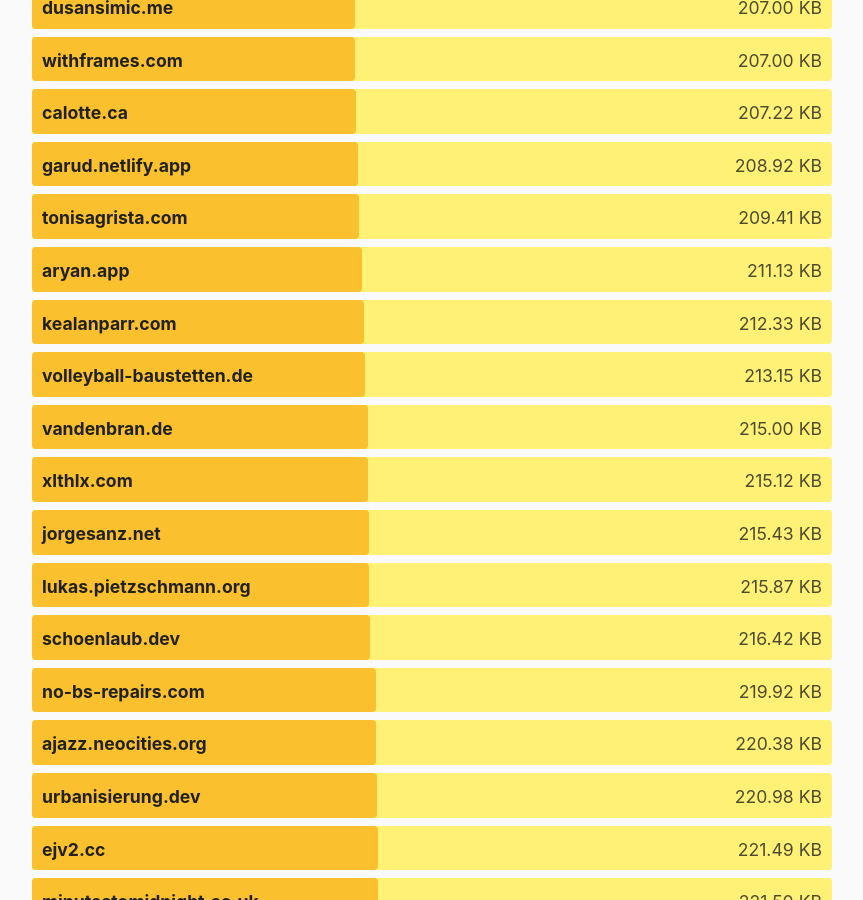
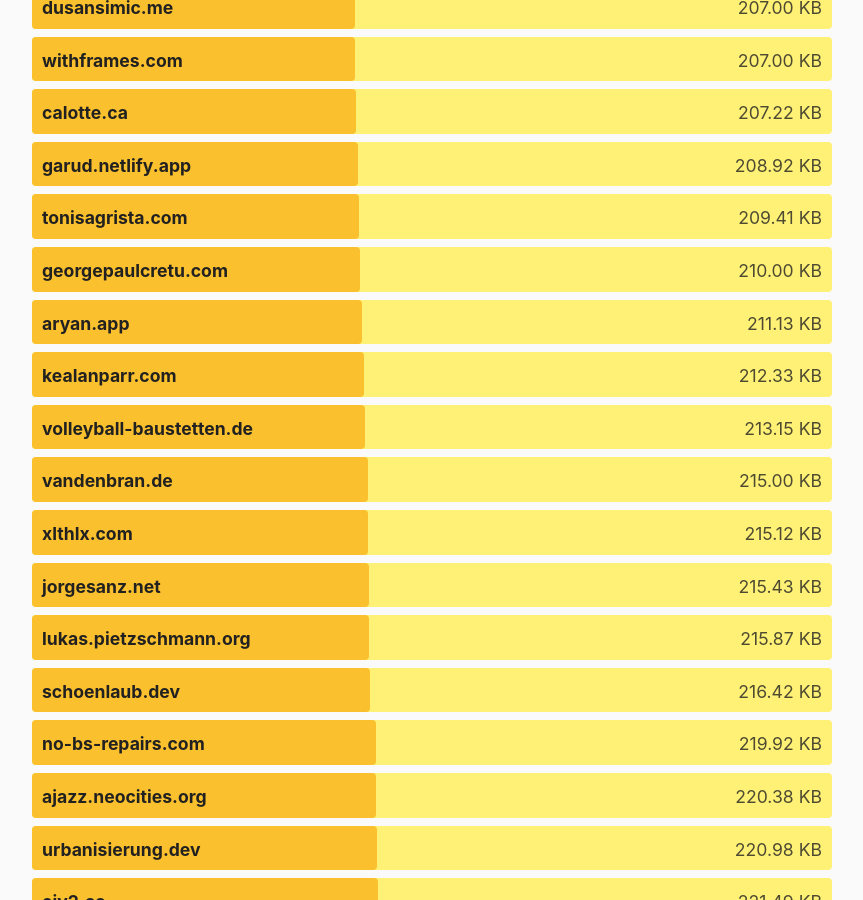
Before and after one commit to kevquirk/512kb.club, a Jekyll site: the page built from index.md, in a window 1280 px wide and 900 px high, scrolled down 35200 px. Shown: the whole window, without its empty margins (208-1071 px from the left). Built offline with Jekyll 4.4.1, drawn with Linux system fonts in a browser that asks for light colours.

Commit message:
Added georgepaulcretu.com

```diff
--- a/_data/sites.yml
+++ b/_data/sites.yml
@@ -1,3 +1,8 @@
+- domain: georgepaulcretu.com
+  url: https://georgepaulcretu.com/
+  size: 210
+  last_checked: 2025-08-08
+
 - domain: 0xedward.io
   url: https://0xedward.io/
   size: 41.02
```
